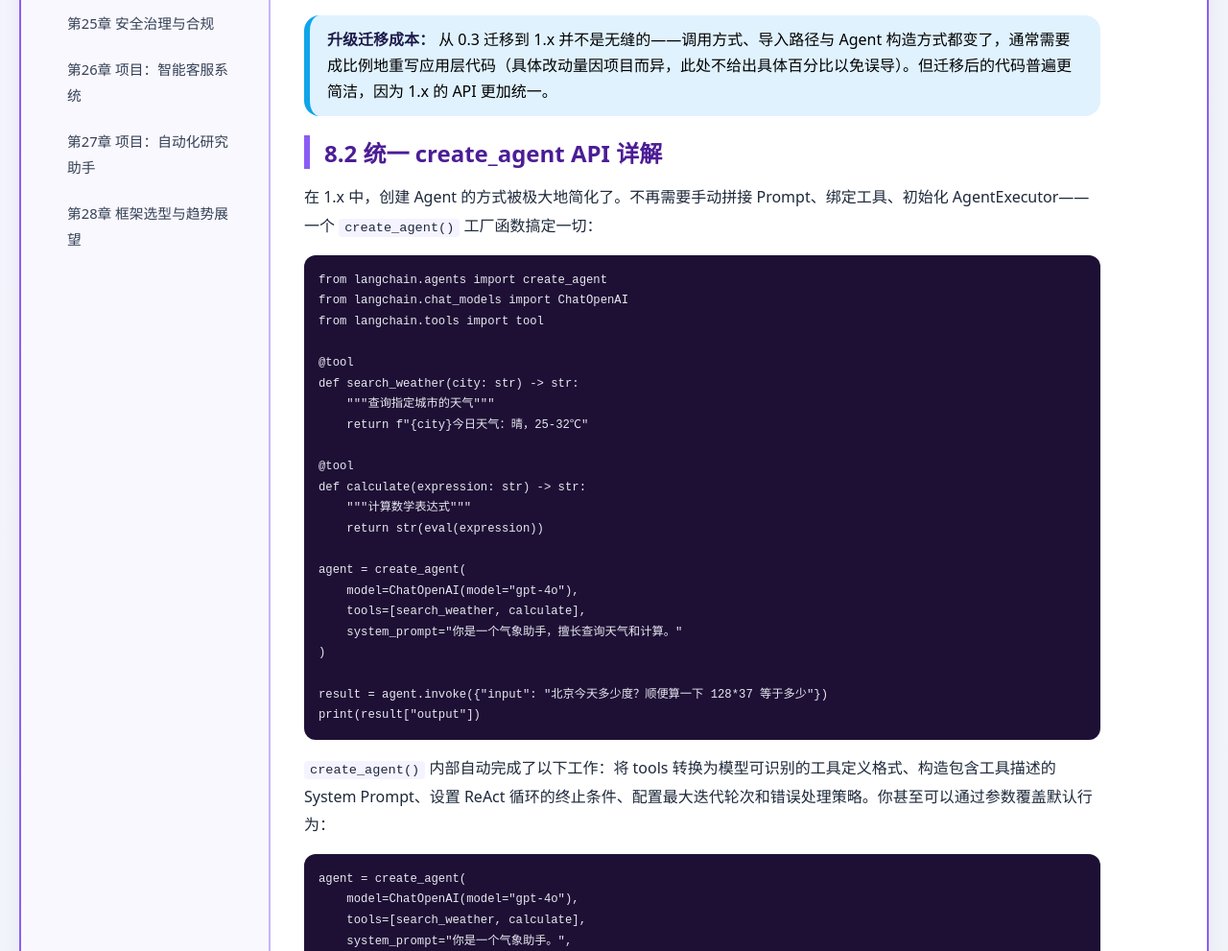
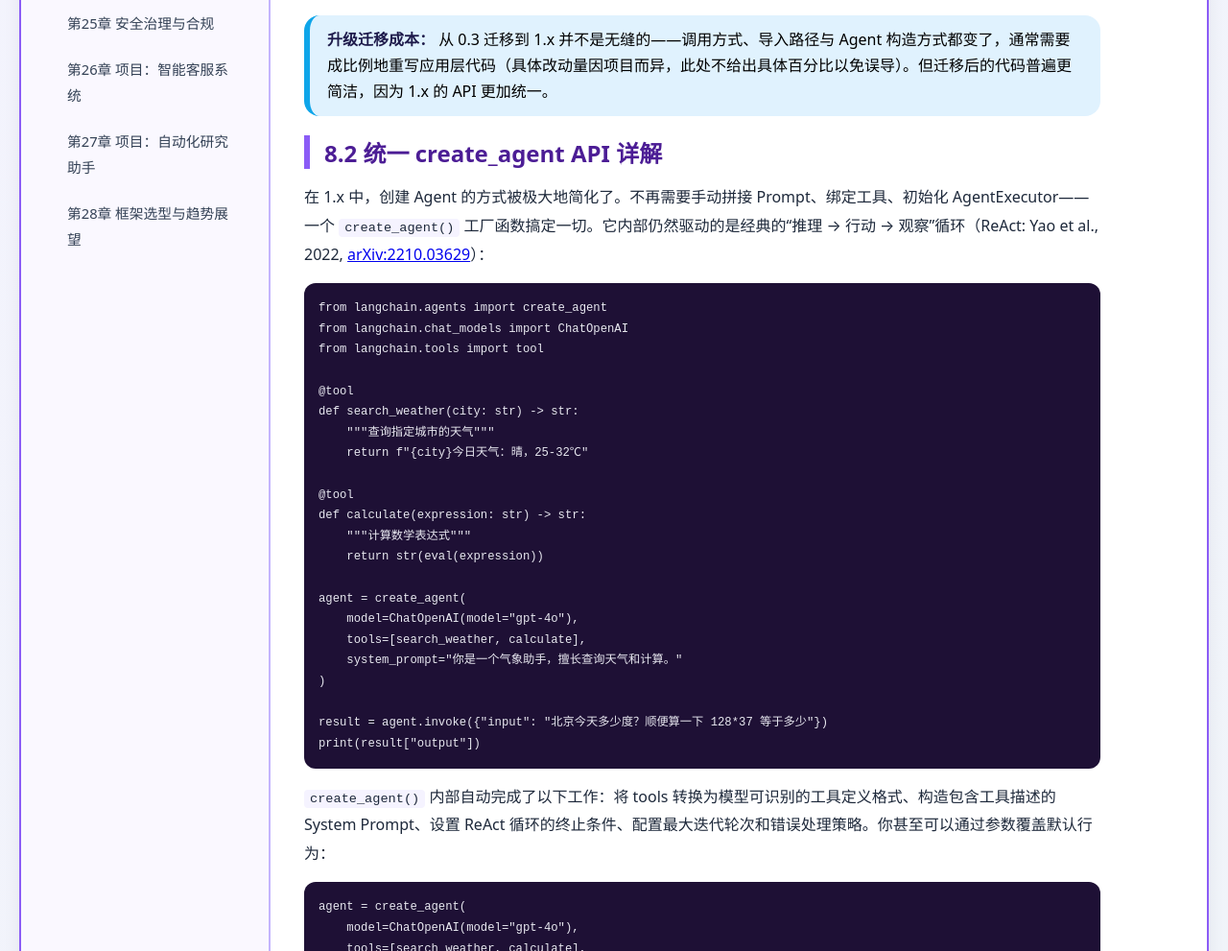
Before and after one commit to 1998x-stack/llm-agent-engineering-tutorial, a plain HTML site: page 08.html in a window 1280 px wide. Shown: the part 1523-2514 px from the top of the page at 96% size. Drawn offline with Linux system fonts and the light colour scheme.

Commit message:
docs(llm-agent-engineering-tutorial): cite ReAct loop behind create_agent in ch8

```diff
--- a/08.html
+++ b/08.html
@@ -321,7 +321,7 @@ code{overflow-wrap:anywhere}
 
 <h2>8.2 统一 create_agent API 详解</h2>
 
-<p>在 1.x 中，创建 Agent 的方式被极大地简化了。不再需要手动拼接 Prompt、绑定工具、初始化 AgentExecutor——一个 <code>create_agent()</code> 工厂函数搞定一切：</p>
+<p>在 1.x 中，创建 Agent 的方式被极大地简化了。不再需要手动拼接 Prompt、绑定工具、初始化 AgentExecutor——一个 <code>create_agent()</code> 工厂函数搞定一切。它内部仍然驱动的是经典的“推理 → 行动 → 观察”循环（ReAct: Yao et al., 2022, <a href="https://arxiv.org/abs/2210.03629">arXiv:2210.03629</a>）：</p></p>
 
 <pre><code>from langchain.agents import create_agent
 from langchain.chat_models import ChatOpenAI
```
